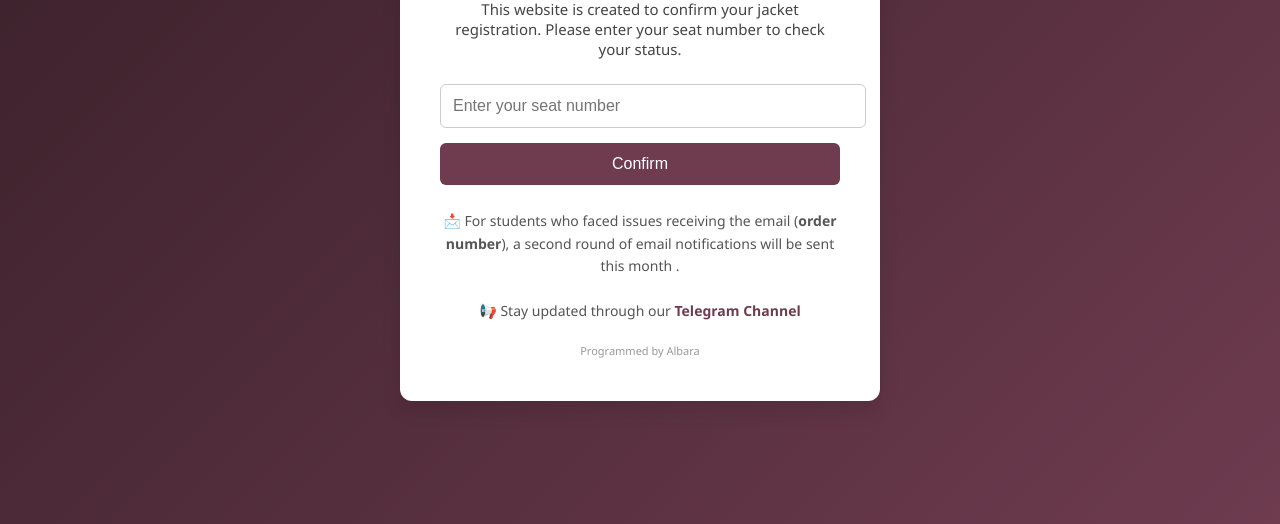
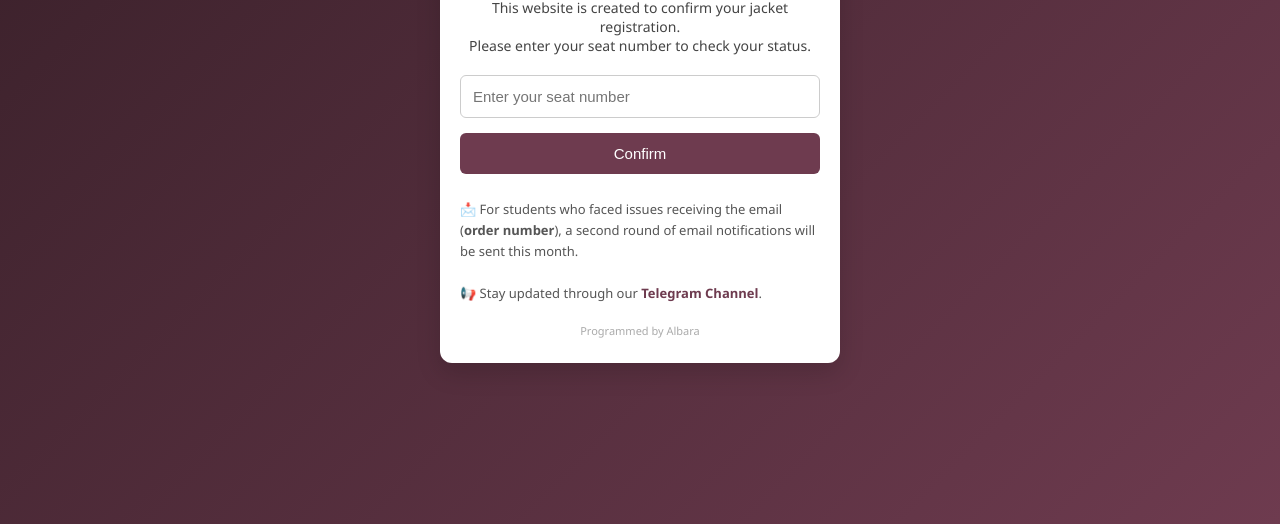
Before and after one commit to Graduation194/order, a plain HTML site: page index.html in a window 1280 px wide. Shown: the part 276-800 px from the top of the page. Drawn offline with Linux system fonts and the light colour scheme.

Commit message:
index.html

```diff
--- a/index.html
+++ b/index.html
@@ -2,55 +2,60 @@
 <html lang="en">
 <head>
   <meta charset="UTF-8" />
-  <meta name="viewport" content="width=device-width, initial-scale=1" />
+  <meta name="viewport" content="width=device-width, initial-scale=1.0"/>
   <title>Jacket Registration Confirmation</title>
   <style>
     body {
+      margin: 0;
       font-family: 'Segoe UI', sans-serif;
       background: linear-gradient(135deg, #371f28, #6e3b4f);
       display: flex;
       justify-content: center;
       align-items: center;
-      height: 100vh;
-      margin: 0;
+      min-height: 100vh;
+      padding: 20px;
+      box-sizing: border-box;
     }
 
     .container {
-      background-color: white;
-      padding: 30px 40px;
+      background-color: #fff;
+      padding: 25px 20px;
       border-radius: 12px;
-      box-shadow: 0 10px 20px rgba(0,0,0,0.1);
+      box-shadow: 0 10px 25px rgba(0, 0, 0, 0.15);
+      width: 100%;
+      max-width: 400px;
+      box-sizing: border-box;
       text-align: center;
-      max-width: 400px;
-      width: 90%;
     }
 
     h1 {
+      font-size: 22px;
       color: #371f28;
       margin-bottom: 10px;
     }
 
-    p.description {
+    .description {
+      font-size: 14px;
       color: #444;
-      font-size: 15px;
-      margin-bottom: 25px;
+      margin-bottom: 20px;
     }
 
     input[type="text"] {
       width: 100%;
       padding: 12px;
-      font-size: 16px;
+      font-size: 15px;
       border-radius: 6px;
       border: 1px solid #ccc;
       margin-bottom: 15px;
+      box-sizing: border-box;
     }
 
     button {
       width: 100%;
       padding: 12px;
+      font-size: 15px;
       background-color: #6e3b4f;
       color: white;
-      font-size: 16px;
       border: none;
       border-radius: 6px;
       cursor: pointer;
@@ -64,20 +69,21 @@
     #result {
       margin-top: 15px;
       font-weight: bold;
-      font-size: 16px;
+      font-size: 14px;
     }
 
     .note {
+      font-size: 13px;
+      color: #555;
       margin-top: 25px;
-      font-size: 14px;
-      color: #555;
       line-height: 1.6;
+      text-align: left;
     }
 
     .note a {
       color: #6e3b4f;
+      font-weight: bold;
       text-decoration: none;
-      font-weight: bold;
     }
 
     .note a:hover {
@@ -85,8 +91,9 @@
     }
 
     .credit {
+      text-align: center;
       font-size: 11px;
-      color: #999;
+      color: #aaa;
       margin-top: 20px;
     }
   </style>
@@ -95,7 +102,7 @@
   <div class="container">
     <h1>Jacket Registration Confirmation</h1>
     <p class="description">
-      This website is created to confirm your jacket registration. Please enter your seat number to check your status.
+      This website is created to confirm your jacket registration.<br>Please enter your seat number to check your status.
     </p>
 
     <input type="text" id="seatInput" placeholder="Enter your seat number" />
@@ -103,20 +110,18 @@
     <p id="result"></p>
 
     <div class="note">
-      📩 For students who faced issues receiving the email (<strong>order number</strong>), a second round of email notifications will be sent this month .<br /><br />
-      📢 Stay updated through our
-      <a href="https://t.me/+a0dYfbcyHrA3OTlh" target="_blank">Telegram Channel</a>
+      📩 For students who faced issues receiving the email (<strong>order number</strong>), a second round of email notifications will be sent this month.<br><br>
+      📢 Stay updated through our <a href="https://t.me/+a0dYfbcyHrA3OTlh" target="_blank">Telegram Channel</a>.
+    </div>
 
-      <p class="credit">
-        Programmed by Albara
-      </p>
+    <div class="credit">
+      Programmed by Albara
     </div>
   </div>
 
   <script>
     let data = [];
 
-    // Load data from data.json
     fetch('data.json')
       .then(response => response.json())
       .then(json => data = json)
@@ -127,11 +132,11 @@
 
     function checkSeat() {
       const seatNumber = document.getElementById("seatInput").value.trim();
+      const result = document.getElementById("result");
       const entry = data.find(item => item.seat_number === seatNumber);
 
-      const result = document.getElementById("result");
       if (entry) {
-        if (entry.status === "✓" || entry.status === "✔" || entry.status.toLowerCase() === "true") {
+        if (entry.status === "✓" || entry.status === "✔" || entry.status === "✔️" || entry.status.toLowerCase() === "true") {
           result.textContent = "✅ Registration confirmed.";
           result.style.color = "green";
         } else {
```
